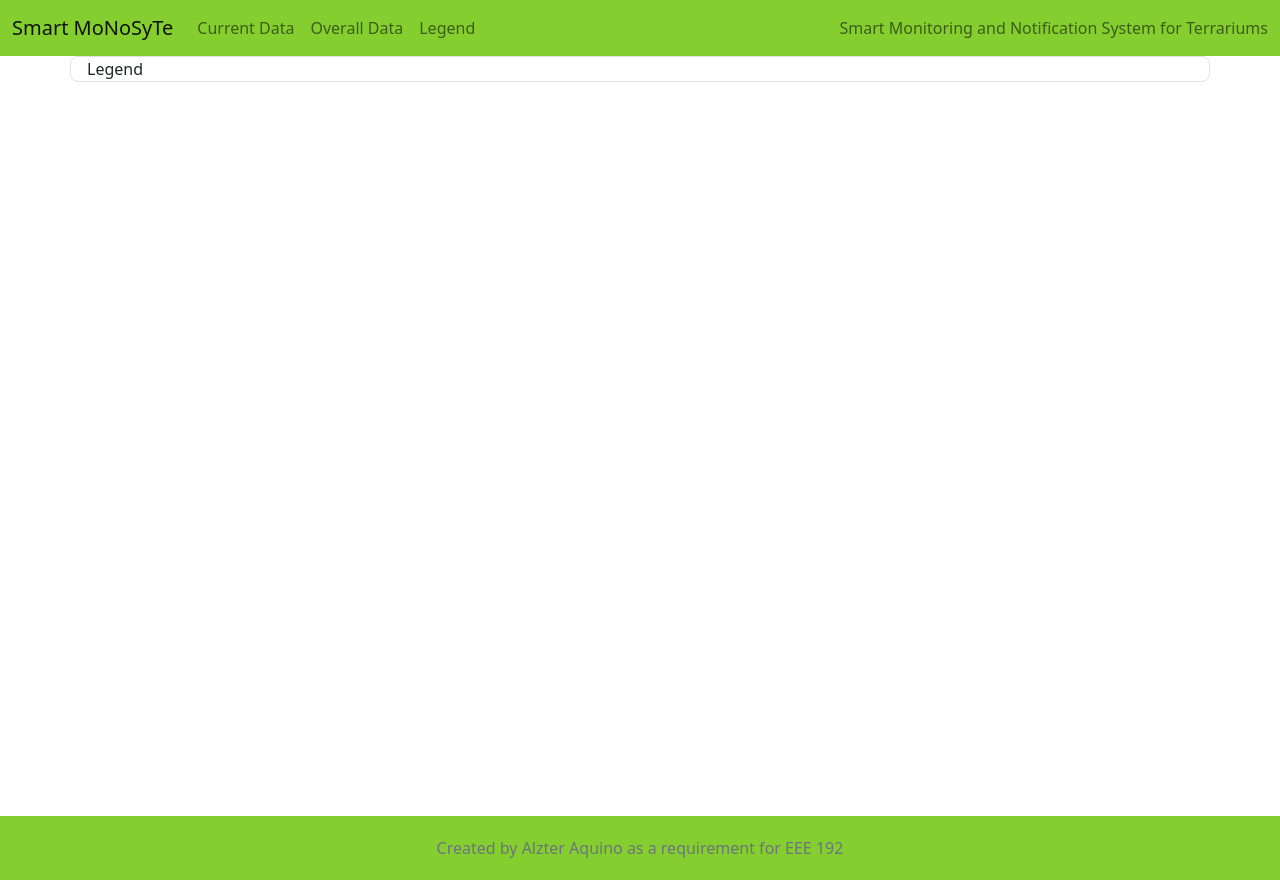
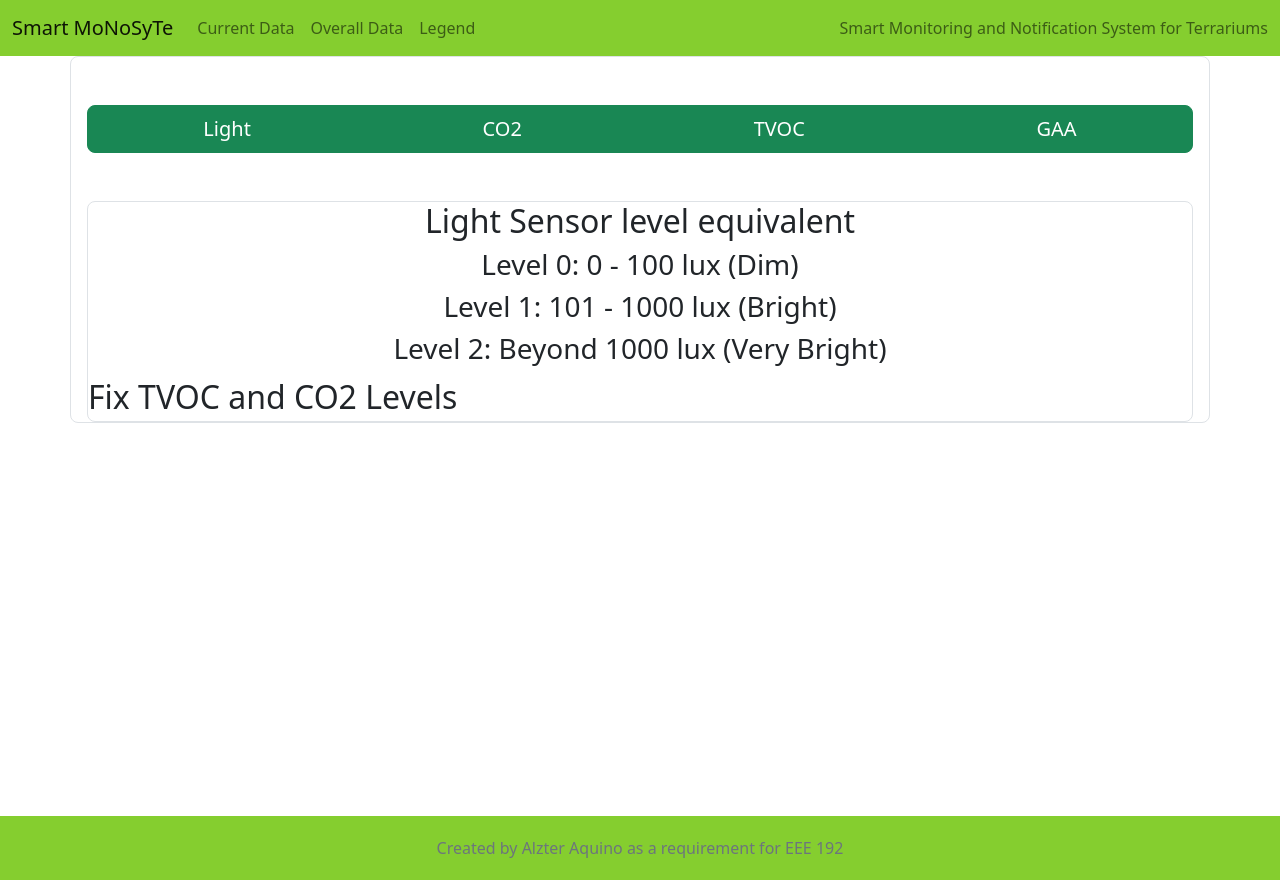
Before and after one commit to alztr2908/EEE-192-Web-Application, a React (Vite) app: page /legend in a window 1280 px wide. Built offline with nearby package versions, Linux system fonts and the light colour scheme.

Commit message:
Legend Page work in progress

```diff
--- a/src/Pages/Current.tsx
+++ b/src/Pages/Current.tsx
@@ -1,4 +1,3 @@
-import Sensor from "../components/Sensor";
 import Fields from "../components/Fields";
 import { useState, useEffect } from "react";
 import axios from "axios";
@@ -12,7 +11,7 @@ const GAA_API =
 
 function Current() {
   // helpers
-  const [activeButton, setActiveButton] = useState("TVOC");
+  const [activeButton, setActiveButton] = useState("Light");
   const [isLoading, setIsLoading] = useState(false);
 
   // API Data object
--- a/src/Pages/Legend.tsx
+++ b/src/Pages/Legend.tsx
@@ -1,7 +1,141 @@
-import React from "react";
+import { useState, useEffect } from "react";
 
 function Legend() {
-  return <div>Legend</div>;
+  // helpers
+  const [activeButton, setActiveButton] = useState("Light");
+
+  function colorButton(name: string) {
+    if ("Light" == name) {
+      setActiveButton("Light");
+    } else if ("CO2" == name) {
+      setActiveButton("CO2");
+    } else if ("TVOC" == name) {
+      setActiveButton("TVOC");
+    } else if ("GAA" == name) {
+      setActiveButton("GAA");
+    }
+
+    return "";
+  }
+
+  function displayLight() {
+    return (
+      <>
+        <div
+          className="col-md border border-primary-subtle rounded-3 "
+          style={{ fontSize: "2rem" }}
+        >
+          <h2 className="text-center">Light Sensor level equivalent</h2>
+          <h3 className="text-center">Level 0: 0 - 100 lux (Dim)</h3>
+          <h3 className="text-center">Level 1: 101 - 1000 lux (Bright) </h3>
+          <h3 className="text-center">
+            Level 2: Beyond 1000 lux (Very Bright)
+          </h3>
+          Fix TVOC and CO2 Levels
+        </div>
+      </>
+    );
+  }
+  function displayCo2() {
+    return (
+      <>
+        <div
+          className="col-md border border-primary-subtle rounded-3 "
+          style={{ fontSize: "2rem" }}
+        >
+          <h2 className="text-center">CO2 Sensor level equivalent</h2>
+          <h3 className="text-center">Level 0: 0 - 100 lux (Dim)</h3>
+          <h3 className="text-center">Level 1: 101 - 1000 lux (Bright) </h3>
+          <h3 className="text-center">
+            Level 2: Beyond 1000 lux (Very Bright)
+          </h3>
+        </div>
+      </>
+    );
+  }
+  function displayTVOC() {
+    return (
+      <>
+        <div
+          className="col-md border border-primary-subtle rounded-3 "
+          style={{ fontSize: "2rem" }}
+        >
+          <h2 className="text-center">TVOC Sensor level equivalent</h2>
+          <h3 className="text-center">Level 0: 0 - 100 lux (Dim)</h3>
+          <h3 className="text-center">Level 1: 101 - 1000 lux (Bright) </h3>
+          <h3 className="text-center">
+            Level 2: Beyond 1000 lux (Very Bright)
+          </h3>
+        </div>
+      </>
+    );
+  }
+  function displayGAA() {
+    return (
+      <>
+        <div
+          className="col-md border border-primary-subtle rounded-3 "
+          style={{ fontSize: "2rem" }}
+        >
+          <h2 className="text-center">GAA Sensor level equivalent</h2>
+          <h3 className="text-center">X: 0.04 to 0.06 (not moving)</h3>
+          <h3 className="text-center">Y: 0.98 to 1.00 (not moving) </h3>
+          <h3 className="text-center">Z: -0.06 to -0.08 (not moving)</h3>
+        </div>
+      </>
+    );
+  }
+
+  function displayData(buttonName: string) {
+    if (buttonName == "Light") {
+      return displayLight();
+    } else if (buttonName == "CO2") {
+      return displayCo2();
+    } else if (buttonName == "TVOC") {
+      return displayLight();
+    } else if (buttonName == "GAA") {
+      return displayGAA();
+    }
+  }
+
+  return (
+    <>
+      <div
+        className="btn-group btn-group-lg my-5"
+        style={{
+          display: "flex",
+          justifyContent: "center",
+          alignItems: "center",
+        }}
+      >
+        <button
+          className={`btn btn-success `}
+          onClick={() => colorButton("Light")}
+        >
+          Light
+        </button>
+        <button
+          className={`btn btn-success `}
+          onClick={() => colorButton("CO2")}
+        >
+          CO2
+        </button>
+        <button
+          className={`btn btn-success `}
+          onClick={() => colorButton("TVOC")}
+        >
+          TVOC
+        </button>
+        <button
+          className={`btn btn-success `}
+          onClick={() => colorButton("GAA")}
+        >
+          GAA
+        </button>
+      </div>
+      {displayData(activeButton)}
+    </>
+  );
 }
 
 export default Legend;
```
